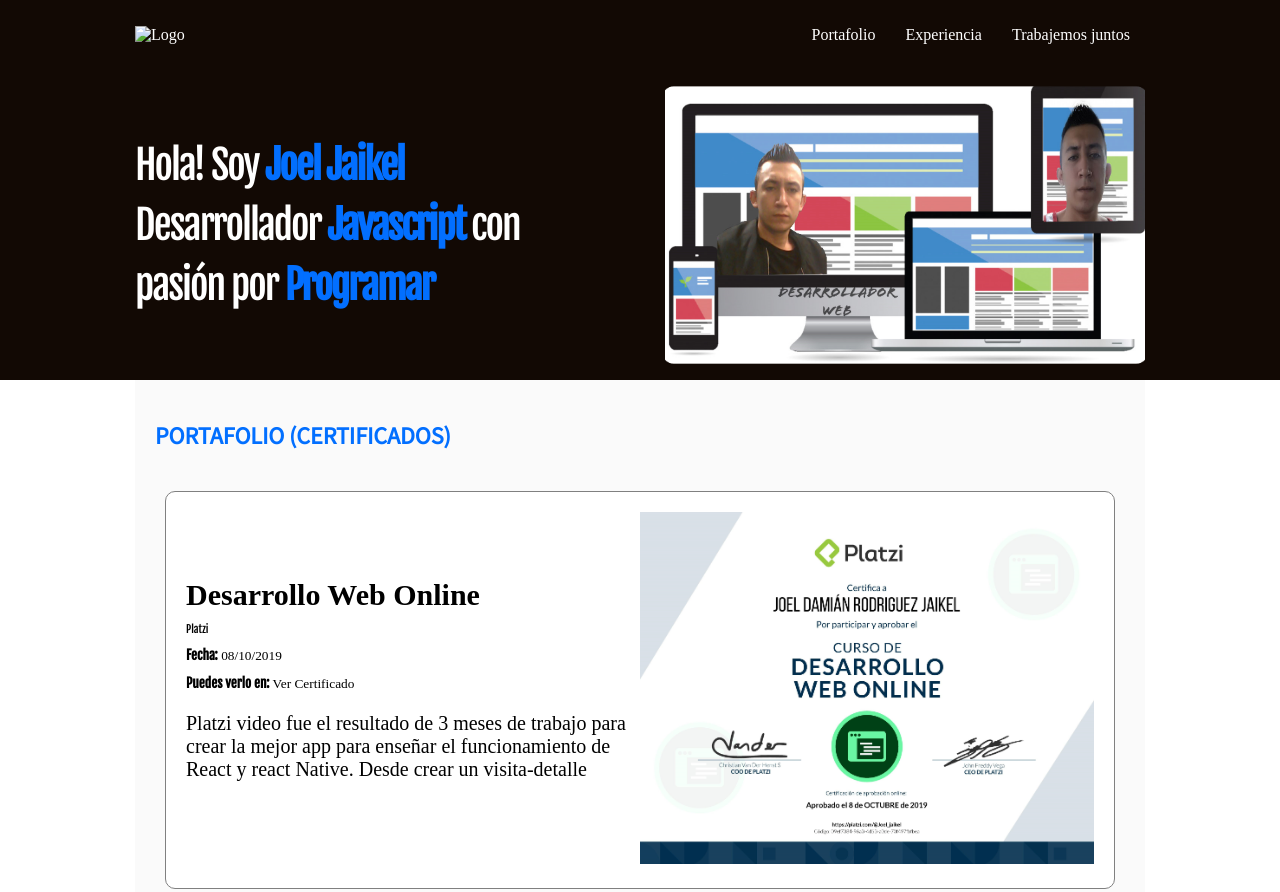
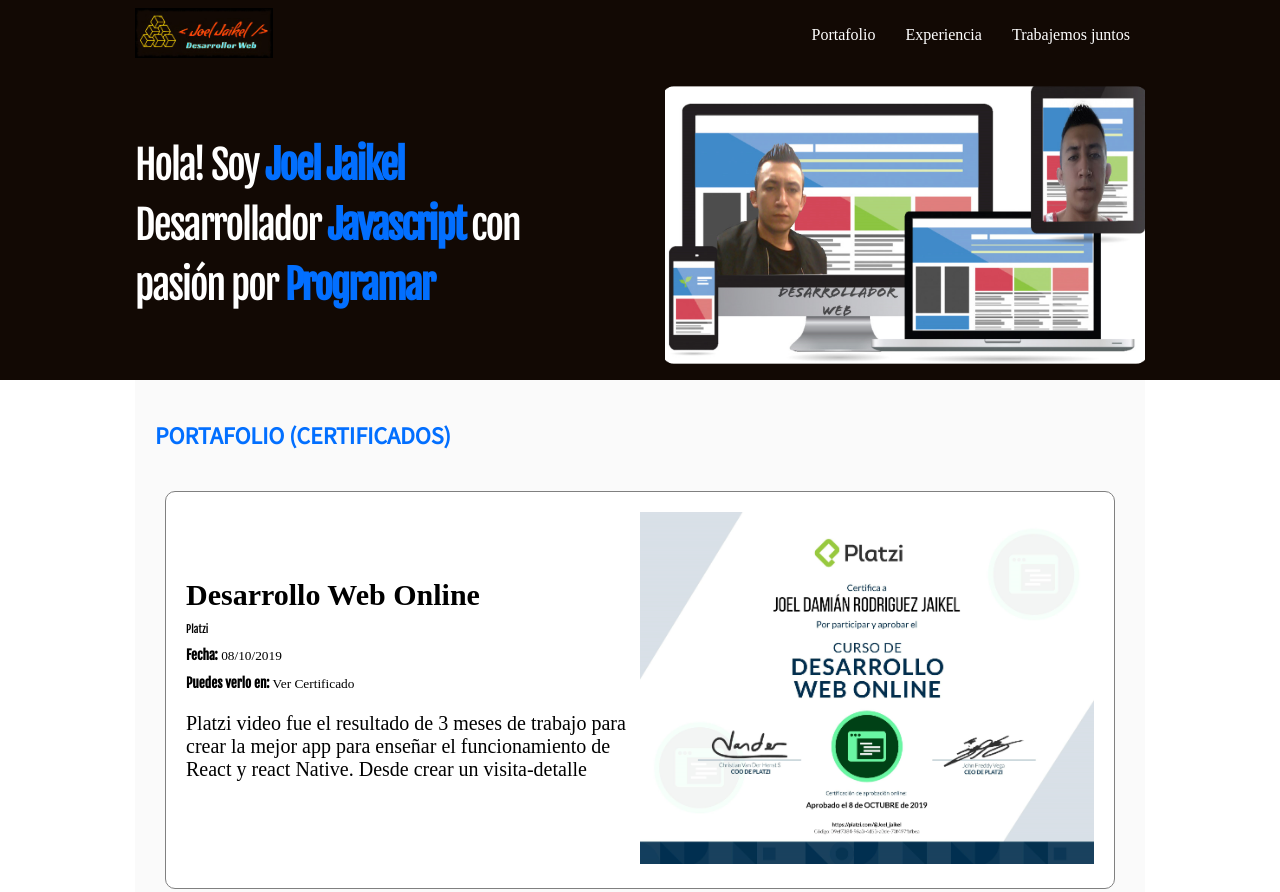
Before and after one commit to JaikelJoel/Portafolio, a plain HTML site: page index.html in a window 1280 px wide. Shown: the top 892 px of the page. Drawn offline with Linux system fonts and the light colour scheme.

Commit message:
Update index.html

```diff
--- a/index.html
+++ b/index.html
@@ -15,7 +15,7 @@
   <header class="header">   <!-- INICIO HEADER -->
       <div class="container">
       <figure class="logo">
-          <img  src="image/logo1@2x.png" alt="Logo" height="50">
+           <img  src="image/logo1.jpg" alt="Logo" height="50">
       </figure>
       <nav class="menu is-active">
         <ol>
```
